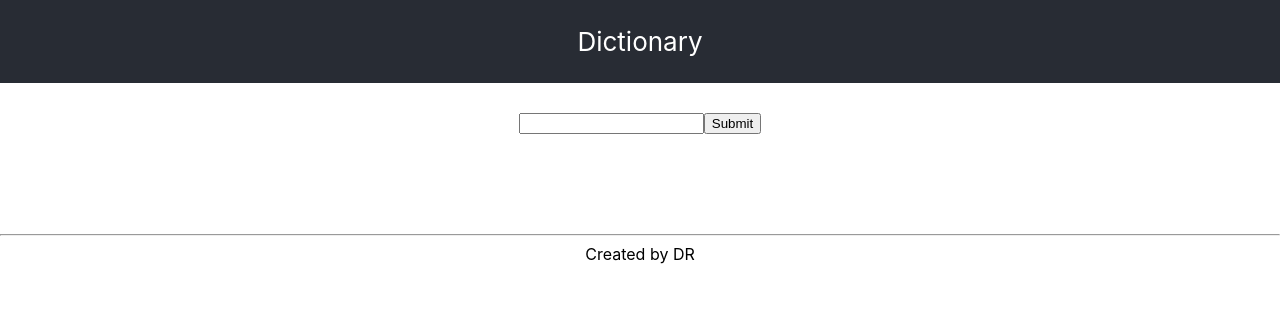
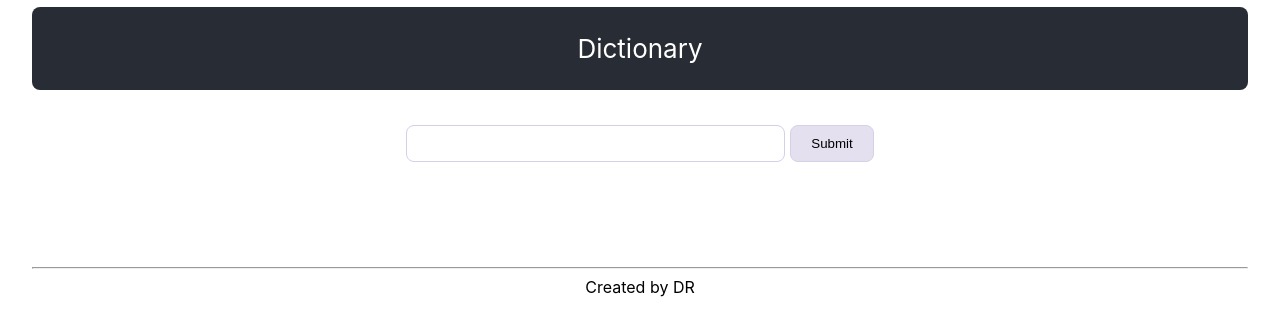
Before and after one commit to radevden/dictionary-app, a React (Create React App) app: page / in a window 1280 px wide. Shown: the top 336 px of the page. Built offline with nearby package versions, Linux system fonts and the light colour scheme.

Commit message:
added some easy css

```diff
--- a/src/App.css
+++ b/src/App.css
@@ -1,5 +1,9 @@
 .App {
   text-align: center;
+  max-width: 95%;
+  border-radius: 8px;
+  margin: 0 auto;
+  margin-top: 7px;
 }
 
 .App-header {
@@ -9,6 +13,7 @@
   align-items: center;
   font-size: calc(10px + 2vmin);
   color: white;
+  border-radius: 8px;
 }
 
 input {
@@ -18,3 +23,41 @@ input {
 footer{
   margin: 70px 0;
 }
+
+form {
+  padding: 5px 5px;
+}
+
+.search {
+  padding: 10px 100px;
+  border-radius: 8px;
+  border: 1px solid #d6cfe8;
+}
+
+.submit {
+  padding: 10px 20px;
+  border-radius: 8px;
+  border: 1px solid #d6cfe8;
+  background: #e4e0f0;
+  margin: 0 0 0 5px;
+}
+
+.submit:hover {
+ background: #d3c7f6;
+ color: black;
+}
+
+.searchedWord {
+  padding: 5px 0;
+  background: rgb (0, 0, 0, 0.6);
+  border-radius: 8px;
+}
+
+.searchedResults {
+  margin: 10px 5px;
+  padding: 20px 25px;
+  background: #F9F7FE;
+  border-radius: 8px;
+  text-align: left;
+  line-height: 1.5;
+}
--- a/src/Dictionary.js
+++ b/src/Dictionary.js
@@ -26,8 +26,8 @@ export default function Dictionary (){
     return (
         <div>
         <form onSubmit={handleSubmit}>
-            <input type="search" onChange={displaySearch}></input>
-            <input type="submit" value="Submit"></input>
+            <input className="search" type="search" onChange={displaySearch}></input>
+            <input className="submit" type="submit" value="Submit"></input>
         </form>
         <Results results={results} />
         </div>);
--- a/src/Results.js
+++ b/src/Results.js
@@ -5,13 +5,16 @@ export default function Results(props){
     console.log(props.results);
     if(props.results) {
         return <div className="results">
-            <h2>{props.results.word}</h2>
+            <div className="searchedWord">
+                <h2>{props.results.word}</h2>
+                <h4>{props.results.phonetic}</h4>
+            </div>
             {props.results.meanings.map(function(meaning,index){
                 return (
-                    <div key={index} className="meaning">
+                    <div key={index} className="searchedResults">
                         <h3><strong>{meaning.partOfSpeech}</strong></h3>
-                        <p>Definition: {meaning.definition}</p>
-                        <p><em>{meaning.example}</em></p>
+                        <p>{meaning.definition}</p>
+                        {meaning.example === null ? null : (<p><em>E.g.: {meaning.example}</em></p>)}
                     </div>)
             })}
 
```
